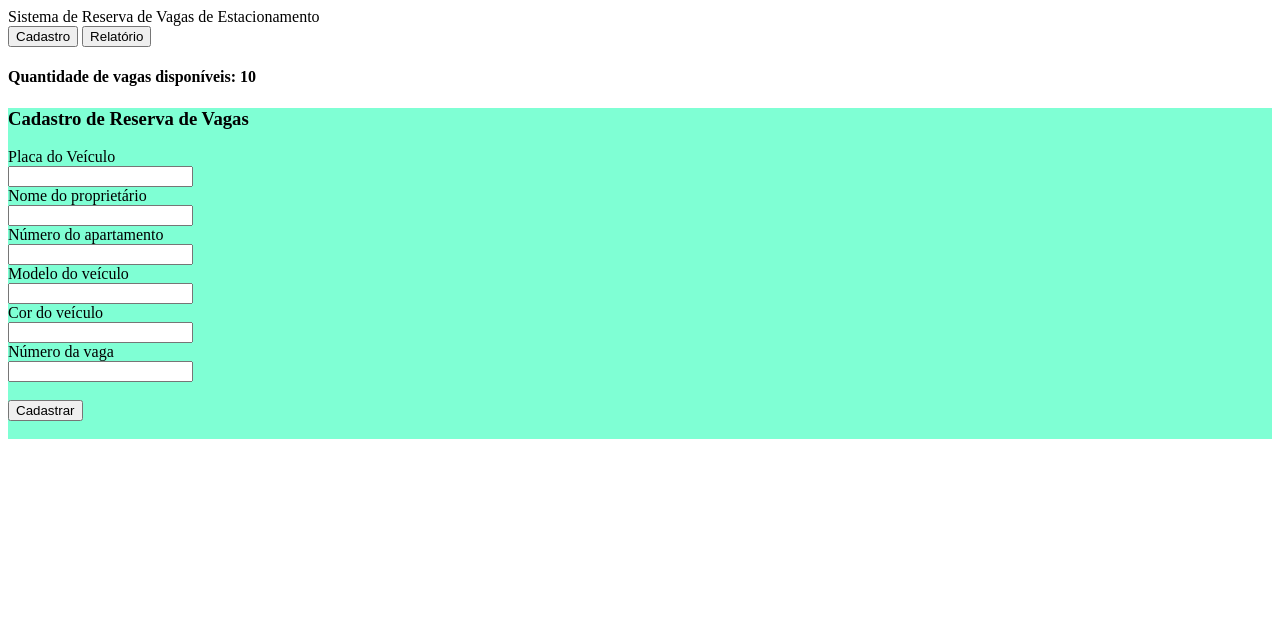
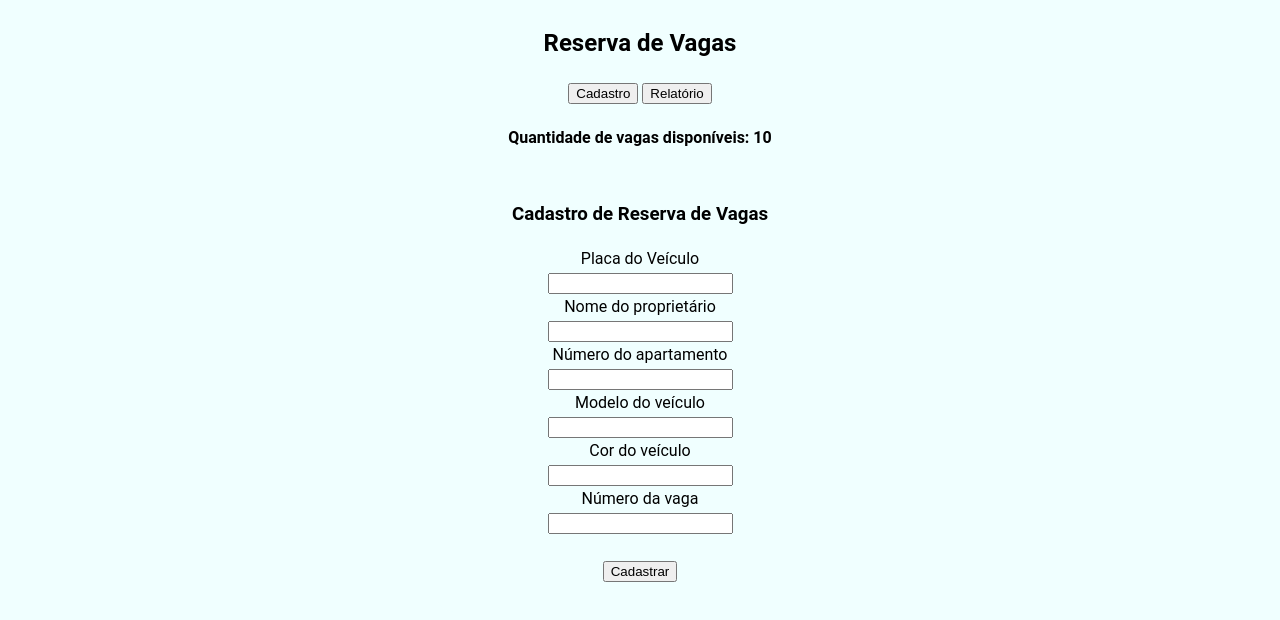
Before and after one commit to jonatasrossetto/reservaVagas, a plain HTML site: page view/index.html in a window 1280 px wide. Drawn offline with Linux system fonts and the light colour scheme.

Commit message:
adicionado arquivo stylesheet, alterado layout da tela de cadastro

```diff
--- a/view/index.html
+++ b/view/index.html
@@ -4,38 +4,19 @@
 <head>
     <meta charset="UTF-8">
     <meta name="viewport" content="width=device-width, initial-scale=1.0">
-
-    <style>
-        table {
-            font-family: arial, sans-serif;
-            border-collapse: collapse;
-            width: 100%;
-        }
-
-        td,
-        th {
-            border: 1px solid #dddddd;
-            text-align: left;
-            padding: 8px;
-        }
-
-        tr:nth-child(even) {
-            background-color: #dddddd;
-        }
-    </style>
-
+    <link rel="stylesheet" href="style.css">
     <title>Reserva de Vaga</title>
 </head>
 
 <body>
     <div id="menu_superior">
-        Sistema de Reserva de Vagas de Estacionamento <br>
+        <h2>Reserva de Vagas</h2>
         <button id="tela_cadastro">Cadastro</button>
         <button id="tela_relatorio">Relatório</button>
         <h4 id="quantidade_vagas_disponiveis"></h4>
     </div>
 
-    <div id="cadastro_reserva" style="background-color: aquamarine;display:block;">
+    <div id="cadastro_reserva" style="display:block;">
         <h3>Cadastro de Reserva de Vagas</h3>
         <div id="formulario_cadastro_reserva">
             <label> Placa do Veículo <br></label>
@@ -226,6 +207,7 @@
     telaCadastro.addEventListener('click', () => {
         console.log('clicou em tela_cadastro');
         atualizarQuantidadeVagasDisponiveis(vagas);
+        limparFormulario();
         document.getElementById('cadastro_reserva').style.display = 'block';
         document.getElementById('relatorios').style.display = 'none';
     });
@@ -236,6 +218,7 @@
         document.getElementById('cadastro_reserva').style.display = 'none';
         document.getElementById('relatorios').style.display = 'block';
         atualizarRelatorioVagas(vagas);
+        limparFormulario();
     });
 
 
--- /dev/null
+++ b/view/style.css
@@ -0,0 +1,50 @@
+body{
+    background-color:azure;
+    font-family: 'Roboto', sans-serif;
+    font-size: 16px;
+    font-weight: 400;
+    line-height: 1.5;
+    text-align: left;
+    margin: 0;
+    padding: 0;
+    box-sizing: border-box;
+}
+
+table {
+    font-family: arial, sans-serif;
+    border-collapse: collapse;
+    width: 100%;
+}
+
+td,
+th {
+    border: 1px solid #dddddd;
+    text-align: center;
+    padding: 8px;
+}
+
+tr:nth-child(even) {
+    background-color: #dddddd;
+}
+
+#menu_superior {
+    width: 400px;
+    padding: 5px;
+    margin: auto;
+    text-align: center;
+    overflow: hidden;
+    background-color: azure;
+    border-radius: 20px 20px 0px 0px;
+    border:black;
+    border-width: 2px;
+}
+
+#cadastro_reserva {
+    width: 400px;
+    padding: 5px;
+    margin: auto;
+    text-align: center;
+    overflow: hidden;
+    border-radius: 0px 0px 20px 20px;
+    background-color: azure;
+}
```
